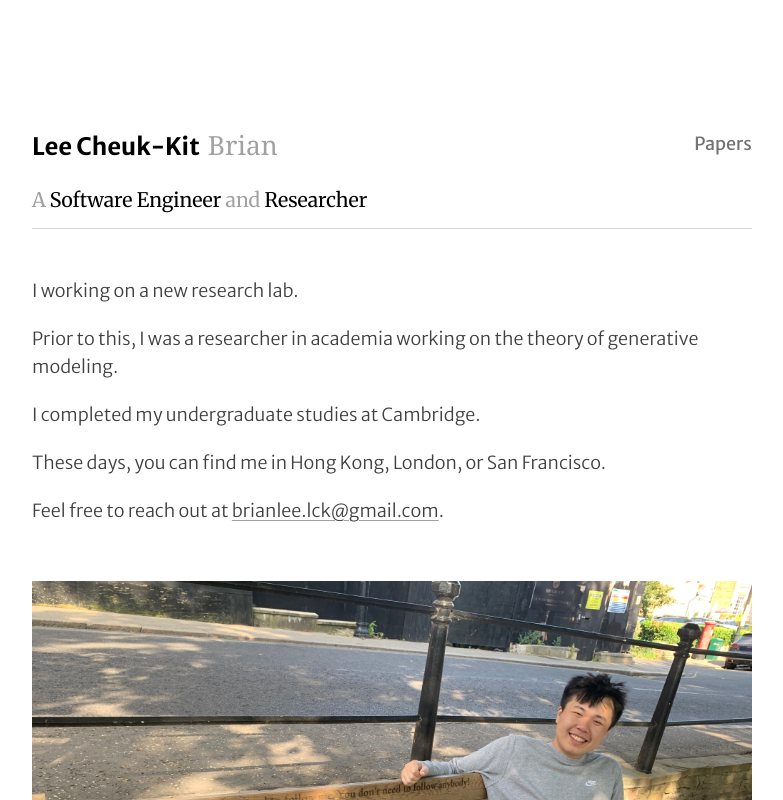
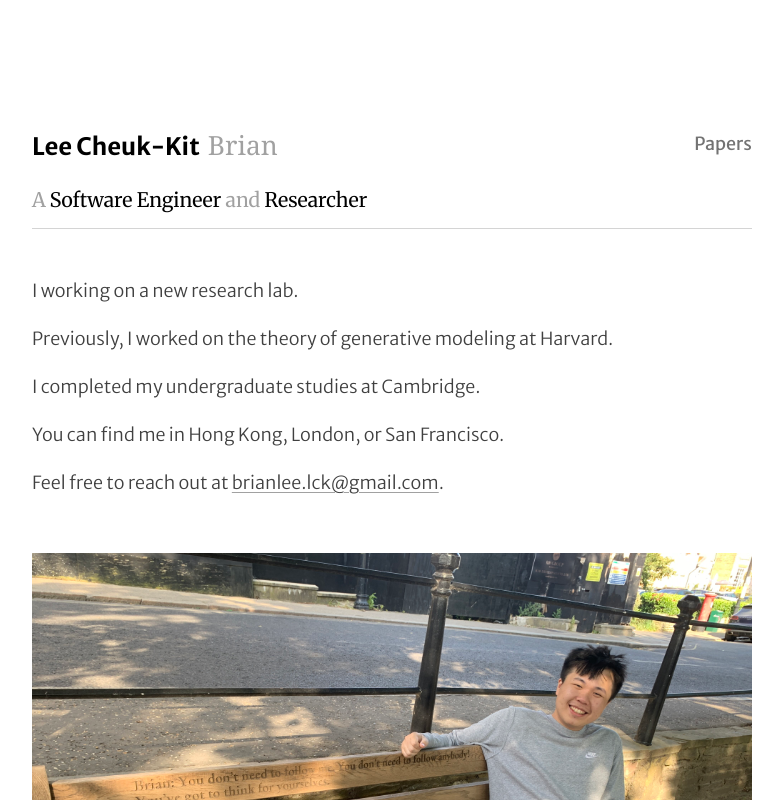
Before and after one commit to brianlck/brianlck.github.io, a SvelteKit app: page / in a window 1280 px wide. Shown: the top 800 px of the page, without its empty margins (248-1031 px from the left). Built offline with nearby package versions, Linux system fonts and the light colour scheme.

Commit message:
Revise personal background information in page.svelte
Updated text for clarity and removed redundancy.

```diff
--- a/src/routes/+page.svelte
+++ b/src/routes/+page.svelte
@@ -13,11 +13,11 @@
     <div class="space-y-5">
 		<p>I working on a new research lab.</p>
 
-		<p>Prior to this, I was a researcher in academia working on the theory of generative modeling. </p>
+		<p>Previously, I worked on the theory of generative modeling at Harvard. </p>
 
 	    <p>I completed my undergraduate studies at Cambridge. </p>
 
-	    <p>These days, you can find me in Hong Kong, London, or San Francisco.</p>
+	    <p>You can find me in Hong Kong, London, or San Francisco.</p>
 
 		<p>Feel free to reach out at <a class="link" href="mailto:brianlee.lck@gmail.com">brianlee.lck@gmail.com</a>.</p>
 	</div>
```
